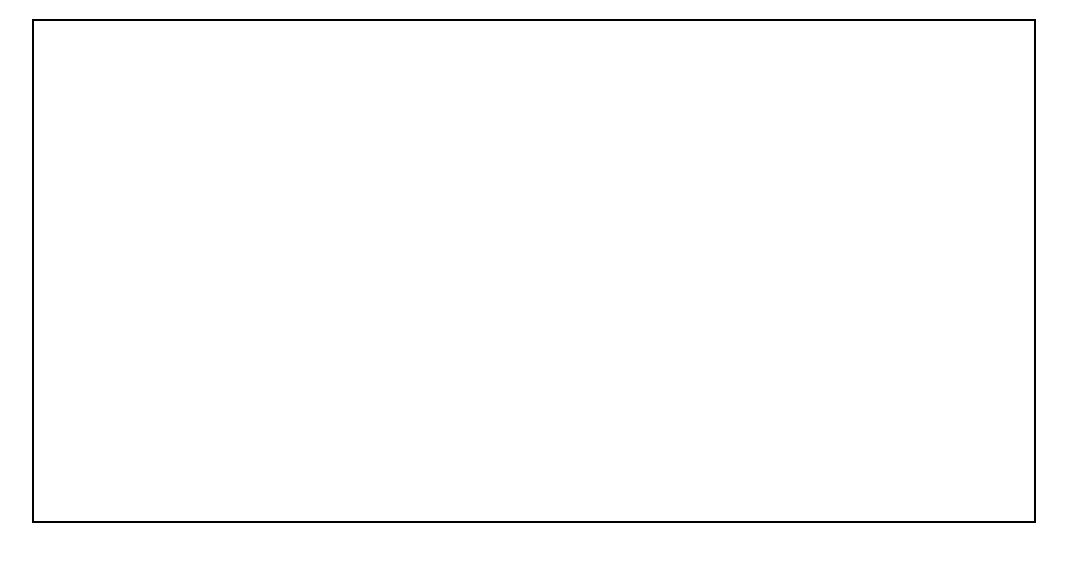
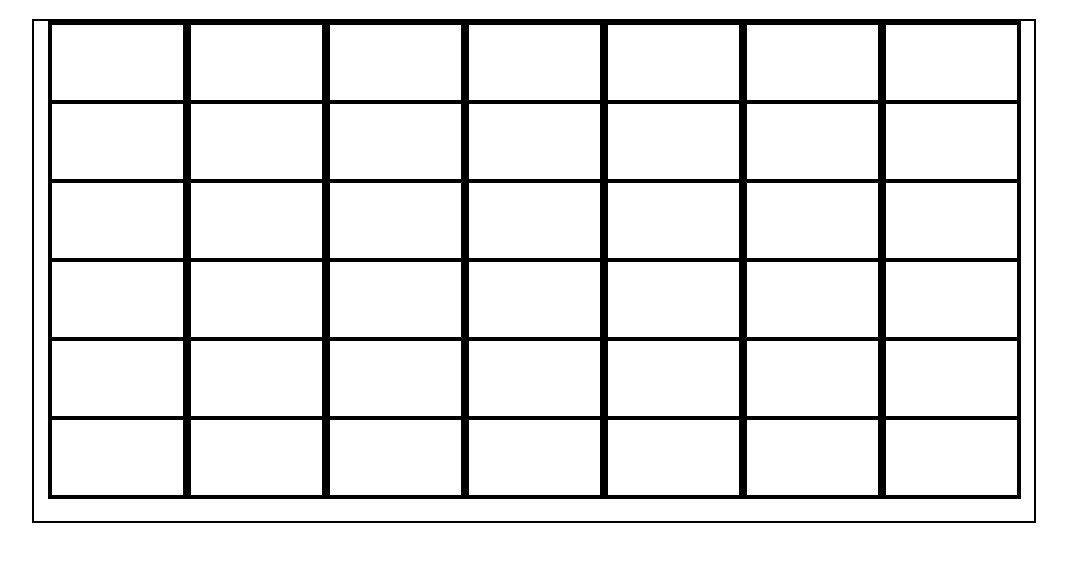
Before and after one commit to katenorquay/mediterranean-calender, a React app: page / in a window 1280 px wide. Shown: the part 61-622 px from the top of the page, without its empty margins (106-1173 px from the left). Built offline with nearby package versions, Linux system fonts and the light colour scheme.

Commit message:
basic calender setup working

```diff
--- a/components/Day.js
+++ b/components/Day.js
@@ -0,0 +1,18 @@
+import React, { Component } from 'react'
+import Time from './Time'
+
+function Day(props) {
+  return (
+      <div className= 'day'>
+      <Time/>
+      <Time/>
+      <Time/>
+      <Time/>
+      <Time/>
+      <Time/>
+      </div>
+  )
+}
+
+
+export default Day
--- a/components/Time.js
+++ b/components/Time.js
@@ -0,0 +1,11 @@
+import React, { Component } from 'react'
+
+function Time(props) {
+  return (
+    <div className='time'>
+    </div>
+  )
+}
+
+
+export default Time
--- /dev/null
+++ b/components/Todo.js
@@ -0,0 +1,14 @@
+import React, { Component } from 'react'
+import Week from './Week'
+
+function Todo(props) {
+  return (
+    <div>
+      <h1>{props.name}</h1>
+      <Week/>
+    </div>
+  )
+}
+
+
+export default Todo
--- a/components/Week.js
+++ b/components/Week.js
@@ -1,11 +1,17 @@
 import React, { Component } from 'react'
+import Day from './Day'
 
 function Week(props) {
   return (
-    <div>
-      <h1>{props.name}</h1>
-      <div className='week'></div>
-    </div>
+      <div className='week'>
+      <Day/>
+      <Day/>
+      <Day/>
+      <Day/>
+      <Day/>
+      <Day/>
+      <Day/>
+      </div>
   )
 }
 
--- a/index.css
+++ b/index.css
@@ -9,3 +9,15 @@ main {
   margin-left: auto;
   margin-right: auto;
 }
+
+.day {
+  width: 135px;
+  border: 2px solid black;
+  display: inline-block;
+}
+
+.time {
+  height: 75px;
+  border: 2px solid black;
+  /*display: inline-block;*/
+}
--- a/index.js
+++ b/index.js
@@ -1,6 +1,6 @@
 import React from 'react'
 import { render } from 'react-dom'
-import Week from './components/Week'
+import Todo from './components/Todo'
 import reducer from './reducer.js'
 import {createStore} from 'redux'
 
@@ -13,7 +13,7 @@ const main = document.querySelector('main')
 
 store.subscribe( () => {
   var state = store.getState()
-  render(<Week name='mediterranean-calender' state={state} dispatch={store.dispatch} />, main)
+  render(<Todo name='mediterranean-calender' state={state} dispatch={store.dispatch} />, main)
 })
 
 store.dispatch({type: 'INIT'})
```
